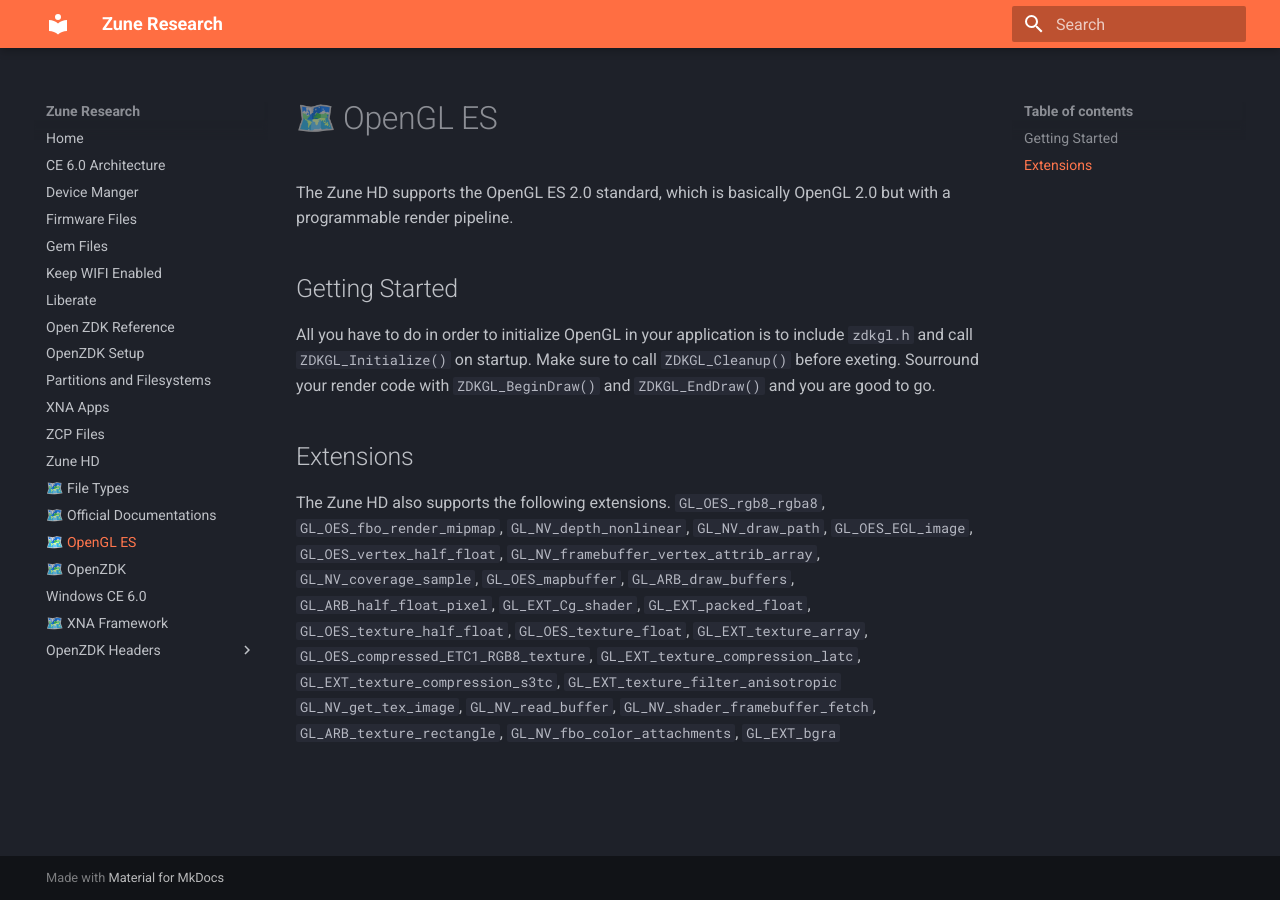
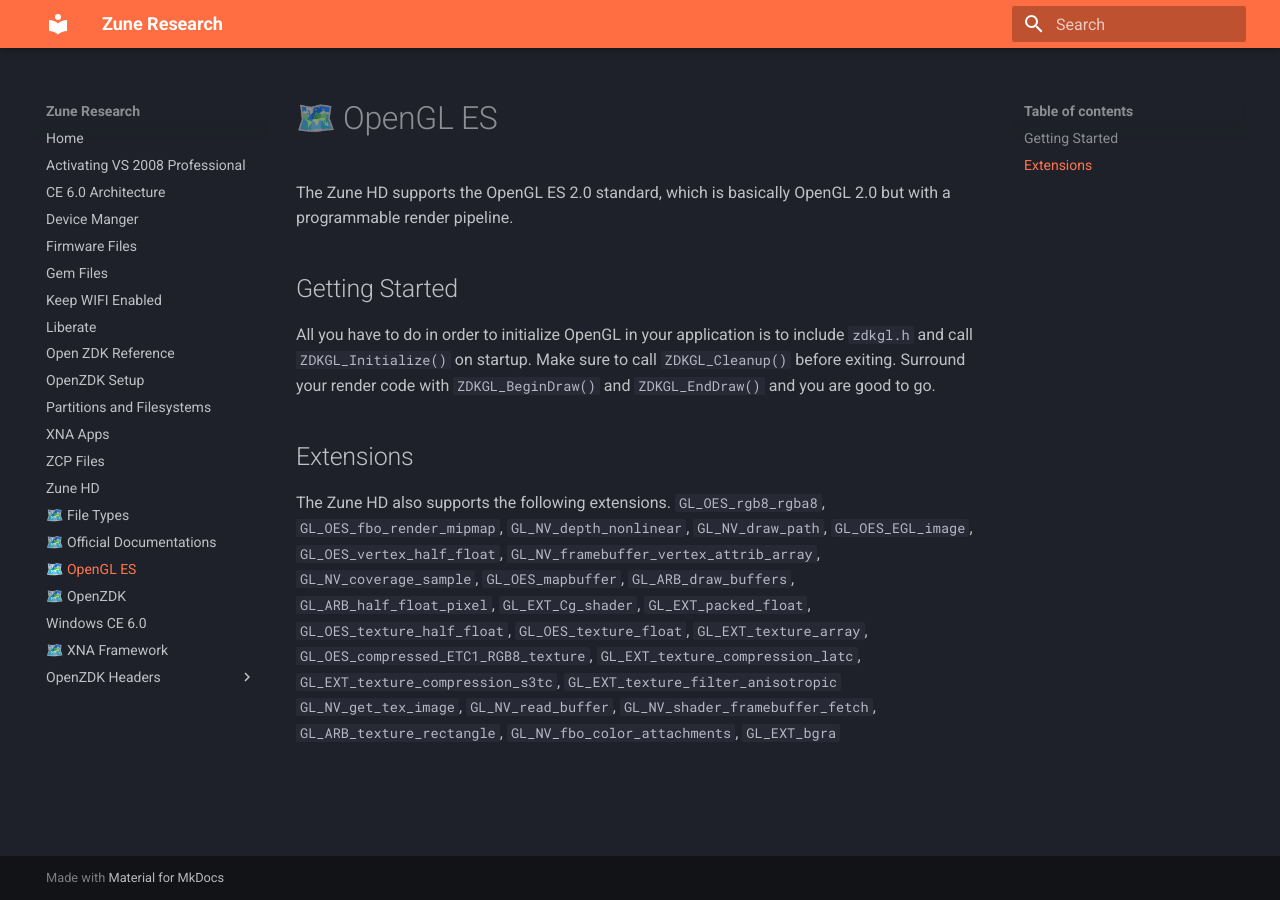
Before and after one commit to zunes/Zune-Research, an MkDocs documentation site: the page built from docs/🗺️ OpenGL ES.md, in a window 1280 px wide. Built offline with MkDocs 1.6.1 and Material for MkDocs 9.7.7, drawn with Linux system fonts in a browser that asks for light colours.

```diff
--- a/docs/OpenZDK Setup.md
+++ b/docs/OpenZDK Setup.md
@@ -58,6 +58,8 @@ This step by step guide will show you how to install all the tools needed to dev
 
 Check out the [[🗺️ Official Documentation]] or [[OpenZDK Reference]] for more information about the available APIs.
 
+To activate VS 2008 [[Activating Visual Studio 2008 Profressional|look here]].
+
 ## References
 - [Reddit - Finally got XNA 3.1 studio running](https://www.reddit.com/r/Zune/comments/m5yx74/finally_got_xna_31_studio_running/)
 - [ZuneDevWiki - Installing prerequisites](https://web.archive.org/web/20100526061444/http://zunedevwiki.org/wiki/getting_started/developer/prerequisites)
--- a/docs/🗺️ OpenGL ES.md
+++ b/docs/🗺️ OpenGL ES.md
@@ -2,8 +2,8 @@
 The Zune HD supports the OpenGL ES 2.0 standard, which is basically OpenGL 2.0 but with a programmable render pipeline.
 
 ## Getting Started
-All you have to do in order to initialize OpenGL in your application is to include ``zdkgl.h`` and call ``ZDKGL_Initialize()`` on startup. Make sure to call ``ZDKGL_Cleanup()`` before exeting.
-Sourround your render code with ``ZDKGL_BeginDraw()`` and ``ZDKGL_EndDraw()`` and you are good to go.
+All you have to do in order to initialize OpenGL in your application is to include ``zdkgl.h`` and call ``ZDKGL_Initialize()`` on startup. Make sure to call ``ZDKGL_Cleanup()`` before exiting.
+Surround your render code with ``ZDKGL_BeginDraw()`` and ``ZDKGL_EndDraw()`` and you are good to go.
 
 ## Extensions
 The Zune HD also supports the following extensions.
--- a/docs/🗺️ OpenZDK.md
+++ b/docs/🗺️ OpenZDK.md
@@ -8,6 +8,7 @@ Most of the documentation can be access on ``zunedevwiki.org`` (use webarchive).
 ## Topics
 - [[OpenZDK Setup]]
 - [[OpenZDK Reference]]
+- [[Activating Visual Studio 2008 Profressional]]
 
 ## Apps
 - [[Liberate]]
```
Also changed, not shown: docs/Activating Visual Studio 2008 Profressional.md (added, +27 -0 lines), docs/Zune HD.md (+1 -0 lines), docs/Images/Pasted image 20220720212324.png (added).
